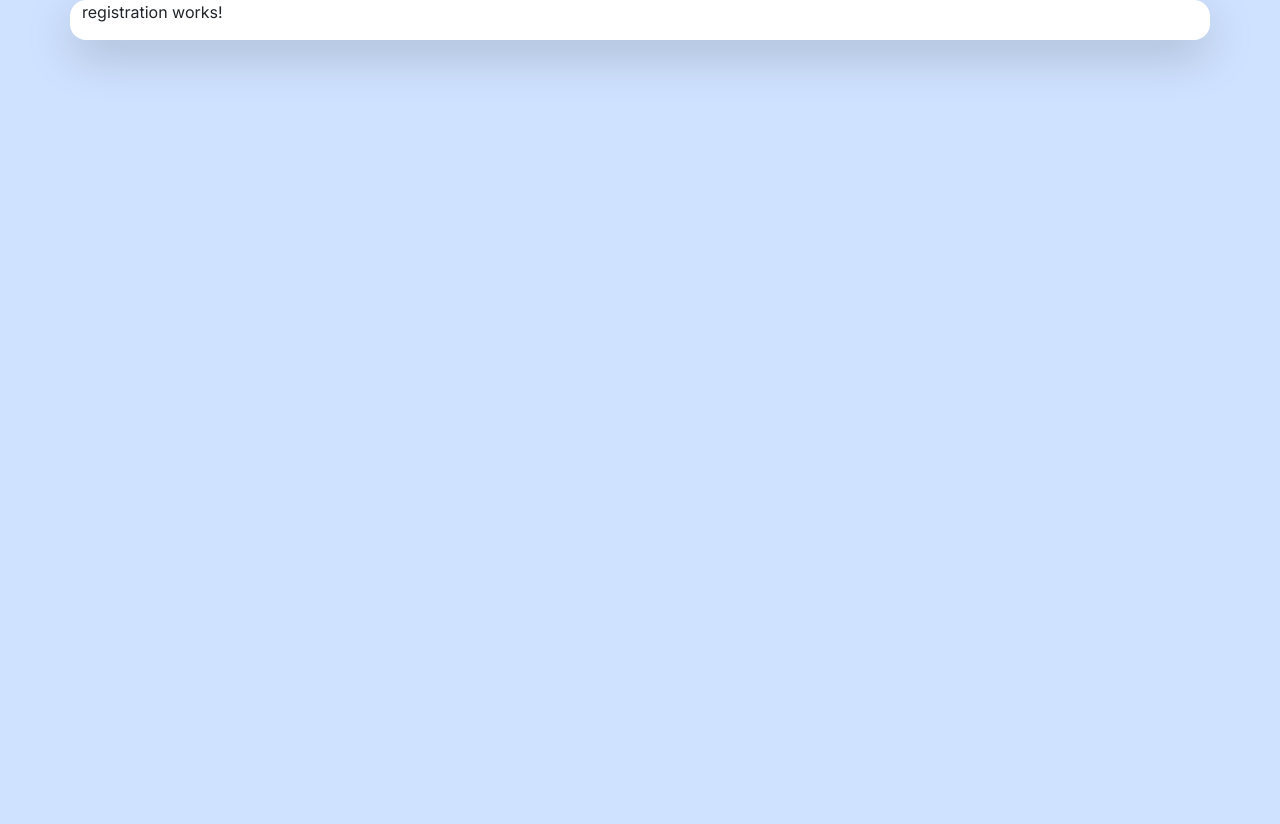
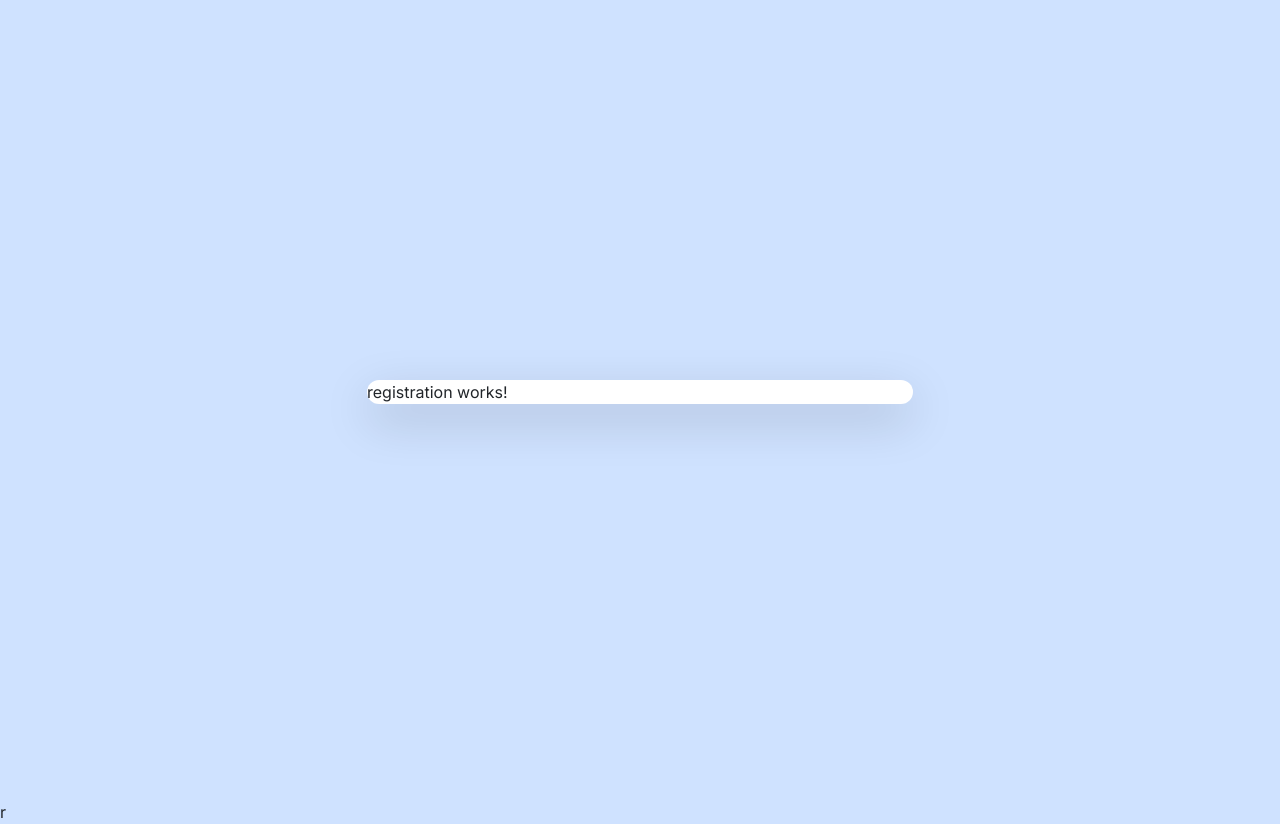
Before and after one commit to Alex-dev1356/UserRegistrationUI, an Angular app: page / in a window 1280 px wide. Before the commit the page ends 800 px from the top, so only its background shows below. Built offline with nearby package versions, Linux system fonts and the light colour scheme.

Commit message:
applying some bootstrap styling to align the items in the center

```diff
--- a/src/app/user/user.component.html
+++ b/src/app/user/user.component.html
@@ -1,7 +1,9 @@
 <div class="container">
-    <div class="row">
-        <div class="rounded-4 border-0 shadow-lg bg-white">
-            <app-registration></app-registration>
+    <div class="row vh-100 align-items-center">
+        <div class="col-xxl-4 offset-xxl-4 col-lg-6 offset-lg-3 col-10 offset-1">
+            <div class="rounded-4 border-0 shadow-lg bg-white">
+                <app-registration></app-registration>
+            </div>
         </div>
     </div>
-</div>
+</div>r
```
